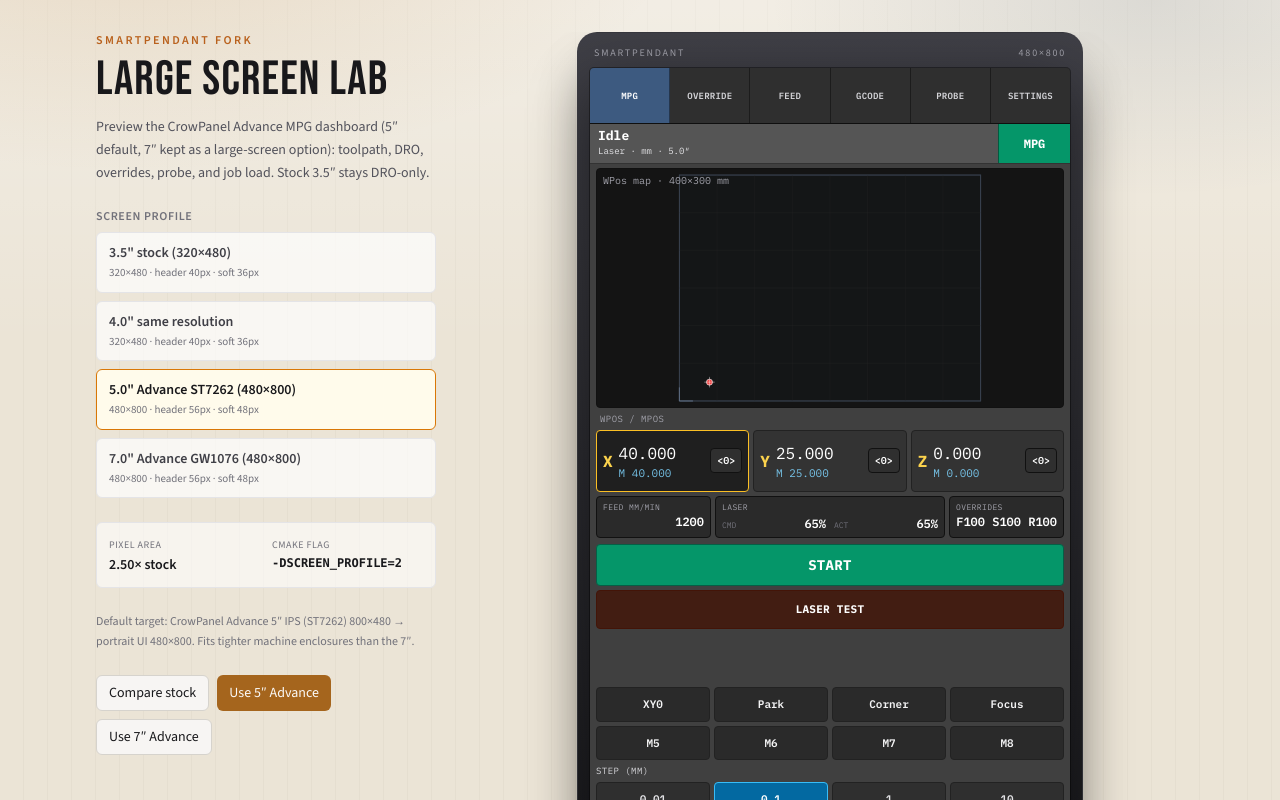
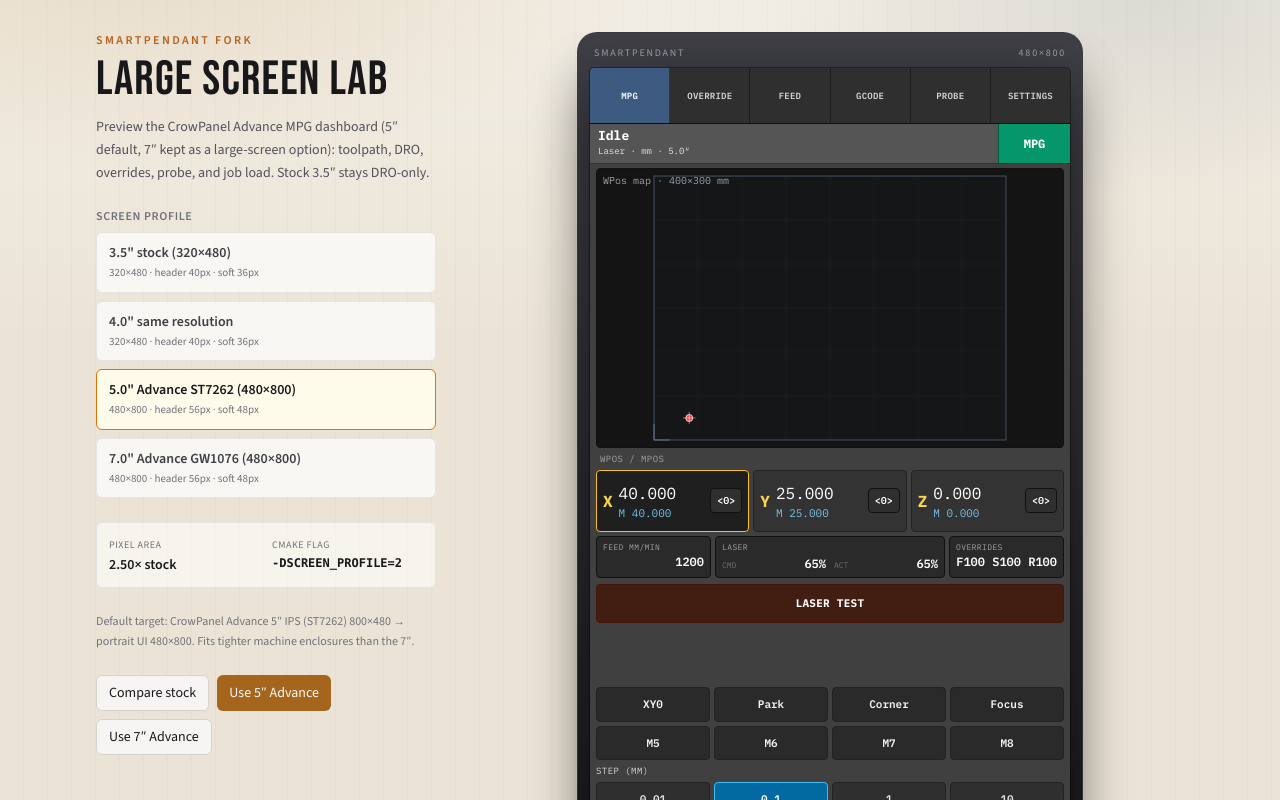
Before and after one commit to MikonosII/pendant-large-display, a Next.js app in the folder simulator/: page / in a window 1280 px wide. Shown: the top 800 px of the page. Built offline with nearby package versions, Linux system fonts and the light colour scheme.

Commit message:
Remove MPG START; LightBurn owns job cycle start
Drop the green cycle-start button from MPG and grow the live map into
the freed space. Hold still pauses; LB handles start/stop of burns.

```diff
--- a/simulator/src/components/pendant/PendantScreen.tsx
+++ b/simulator/src/components/pendant/PendantScreen.tsx
@@ -74,7 +74,6 @@ export function PendantScreen({ profile }: Props) {
   const [rapidOv, setRapidOv] = useState(100);
   const [powerFeed, setPowerFeed] = useState(300);
   const [job, setJob] = useState(INITIAL_JOB);
-  const [startFlash, setStartFlash] = useState(false);
   const [framedTransport, setFramedTransport] = useState(false);
   const [probeFeed, setProbeFeed] = useState(100);
   const [probeTravel] = useState(20);
@@ -225,12 +224,6 @@ export function PendantScreen({ profile }: Props) {
               onLaser={(d) =>
                 setLaserCmd((s) => Math.min(1000, Math.max(0, s + d)))
               }
-              onStart={() => {
-                // Lab stand-in for realtime '~' cycle start
-                setStartFlash(true);
-                window.setTimeout(() => setStartFlash(false), 800);
-              }}
-              startFlash={startFlash}
               laserKOn={laserKOn}
               onLaserTest={() => setLaserKOn((v) => !v)}
               macros={macros}
@@ -576,7 +569,7 @@ function MachineMap({
   const hy = Math.min(bedY, Math.max(0, y));
 
   return (
-    <div className="relative h-[240px] shrink-0 overflow-hidden rounded-sm border border-[#111] bg-[#141414]">
+    <div className="relative h-[280px] shrink-0 overflow-hidden rounded-sm border border-[#111] bg-[#141414]">
       <div className="absolute left-1.5 top-1 z-10 text-[10px] text-zinc-400">
         WPos map · {bedX}×{bedY} mm
       </div>
@@ -756,8 +749,6 @@ function MpgView({
   onStep,
   onZero,
   onLaser,
-  onStart,
-  startFlash,
   laserKOn,
   onLaserTest,
   macros,
@@ -781,8 +772,6 @@ function MpgView({
   onStep: (s: number) => void;
   onZero: (i: number) => void;
   onLaser: (d: number) => void;
-  onStart: () => void;
-  startFlash: boolean;
   laserKOn: boolean;
   onLaserTest: () => void;
   macros: MacroSlot[];
@@ -890,20 +879,9 @@ function MpgView({
 
       <button
         type="button"
-        onClick={onStart}
-        className={cn(
-          "mt-0.5 w-full rounded-sm border border-emerald-800 py-2.5 text-sm font-bold tracking-wide text-white transition-colors",
-          startFlash ? "bg-emerald-400 text-emerald-950" : "bg-emerald-600"
-        )}
-      >
-        START
-      </button>
-
-      <button
-        type="button"
         onClick={onLaserTest}
         className={cn(
-          "w-full rounded-sm border py-2.5 text-[11px] font-bold tracking-wide text-white transition-colors",
+          "mt-0.5 w-full rounded-sm border py-2.5 text-[11px] font-bold tracking-wide text-white transition-colors",
           laserKOn
             ? "border-amber-400 bg-orange-600 shadow-[0_0_12px_rgba(251,146,60,0.55)]"
             : "border-orange-950 bg-orange-950/80"
```
Also changed, not shown: 2 other files (tests, documents, lock files or other folders).
